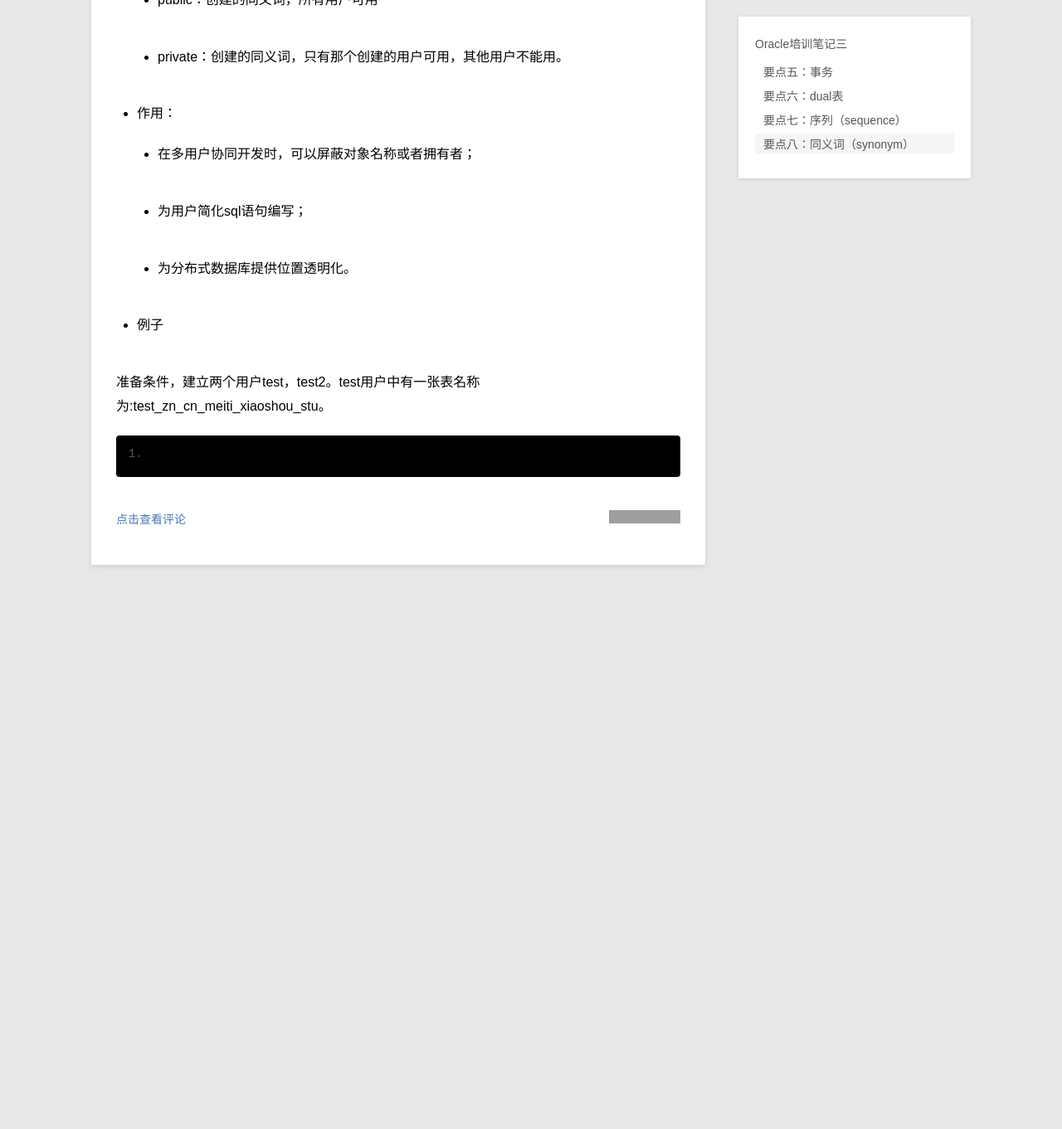
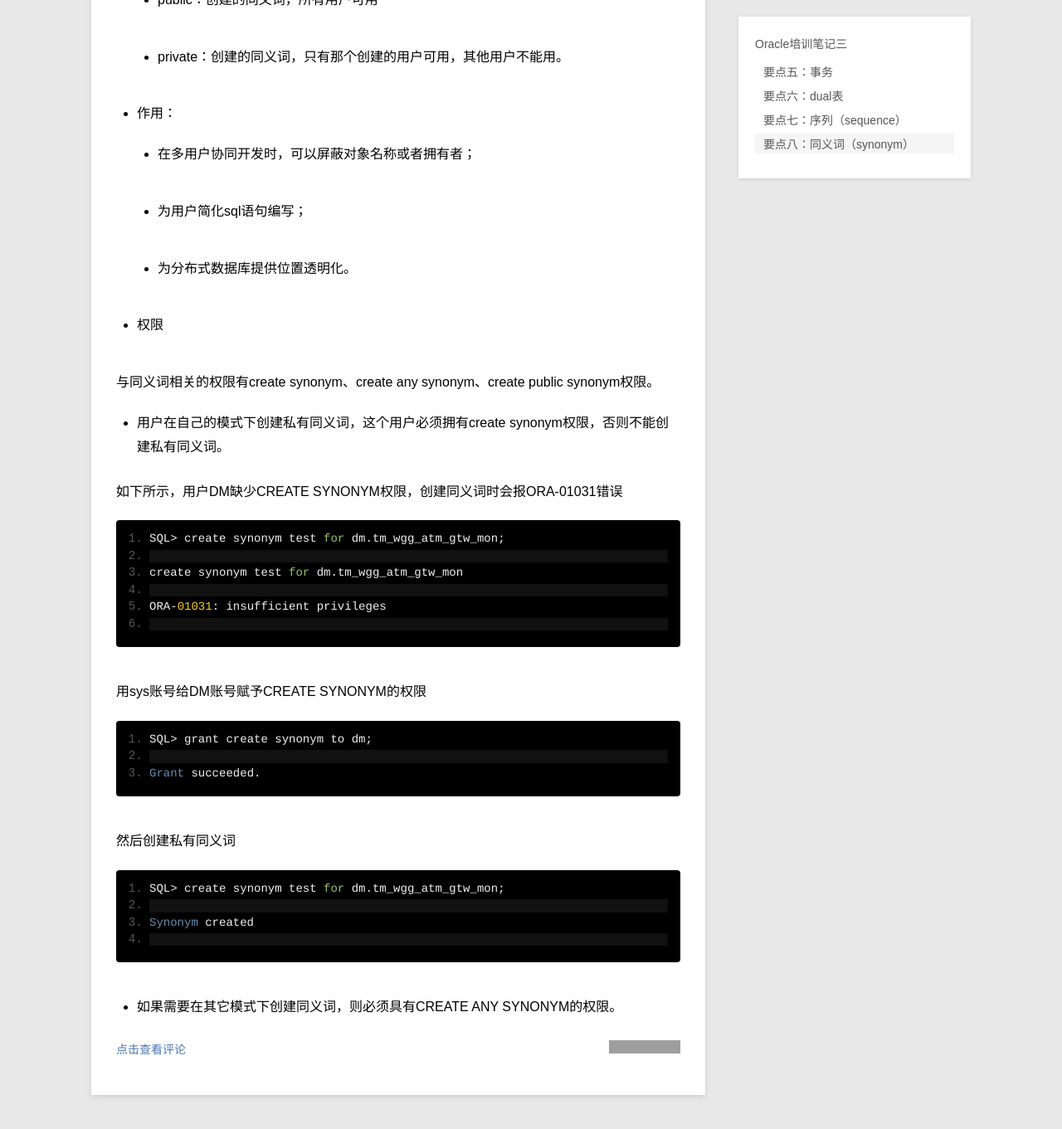
Before and after one commit to lihb/lihb.github.com, a Jekyll site: the page built from _posts/blog/2014-07-25-Oracle培训笔记三.md, in a window 1280 px wide and 1400 px high, scrolled down 8087 px. Shown: the top 1361 px of the window at 83% size. Built offline with Jekyll 4.4.1, drawn with Linux system fonts in a browser that asks for light colours; Markdown is read by kramdown in place of the engine named in the settings; comment, search, counter and statistics services are not loaded; before the commit the page ends 8848 px from its top, so only the background shows below that; grey boxes are pictures that could not be loaded.

Commit message:
140728 15:38

````diff
--- a/_posts/blog/2014-07-25-Oracle培训笔记三.md
+++ b/_posts/blog/2014-07-25-Oracle培训笔记三.md
@@ -2,7 +2,7 @@
 
 layout: post
 title: Oracle培训笔记三
-description: 记录培训重点
+description: 事务、dual表、序列、同义词
 categories: blog
 
 ---
@@ -271,7 +271,7 @@ SYSDATE
 
 SQL> select to_char(sysdate, 'yyyy-mm-dd') from dual; //格式化日期
 
-TO_CHAR(SYSDATE,'YYYY-MM-DD'
+TO_CHAR(SYSDATE,'YYYY-MM-DD')
 ---------------------------
 2014-07-25
 ```
@@ -320,6 +320,7 @@ Sequence created
 
 ```
 **查找序列**
+
 ```
 SQL> select s1.nextval from dual;
 
@@ -363,10 +364,37 @@ SQL> select s2.nextval from dual;
 
   * 为分布式数据库提供位置透明化。
 
-- 例子
+- 权限
 
-准备条件，建立两个用户test，test2。test用户中有一张表名称为:test_zn_cn_meiti_xiaoshou_stu。
+与同义词相关的权限有create synonym、create any synonym、create public synonym权限。
+
+   * 用户在自己的模式下创建私有同义词，这个用户必须拥有create synonym权限，否则不能创建私有同义词。
+
+如下所示，用户DM缺少CREATE SYNONYM权限，创建同义词时会报ORA-01031错误
+
+```
+SQL> create synonym test for dm.tm_wgg_atm_gtw_mon;
+
+create synonym test for dm.tm_wgg_atm_gtw_mon
+
+ORA-01031: insufficient privileges
 
 ```
 
+用sys账号给DM账号赋予CREATE SYNONYM的权限
+
 ```
+SQL> grant create synonym to dm;
+
+Grant succeeded.
+```
+
+然后创建私有同义词
+
+```
+SQL> create synonym test for dm.tm_wgg_atm_gtw_mon;
+
+Synonym created
+
+```
+   * 如果需要在其它模式下创建同义词，则必须具有CREATE ANY SYNONYM的权限。
````
Also changed, not shown: _posts/blog/2014-07-24-Oracle培训笔记一.md (+1 -1 lines), _posts/blog/2014-07-25-Oracle培训笔记二.md (+1 -1 lines), _posts/blog/2014-07-28-Oracle培训笔记四.md (added, +73 -0 lines).
